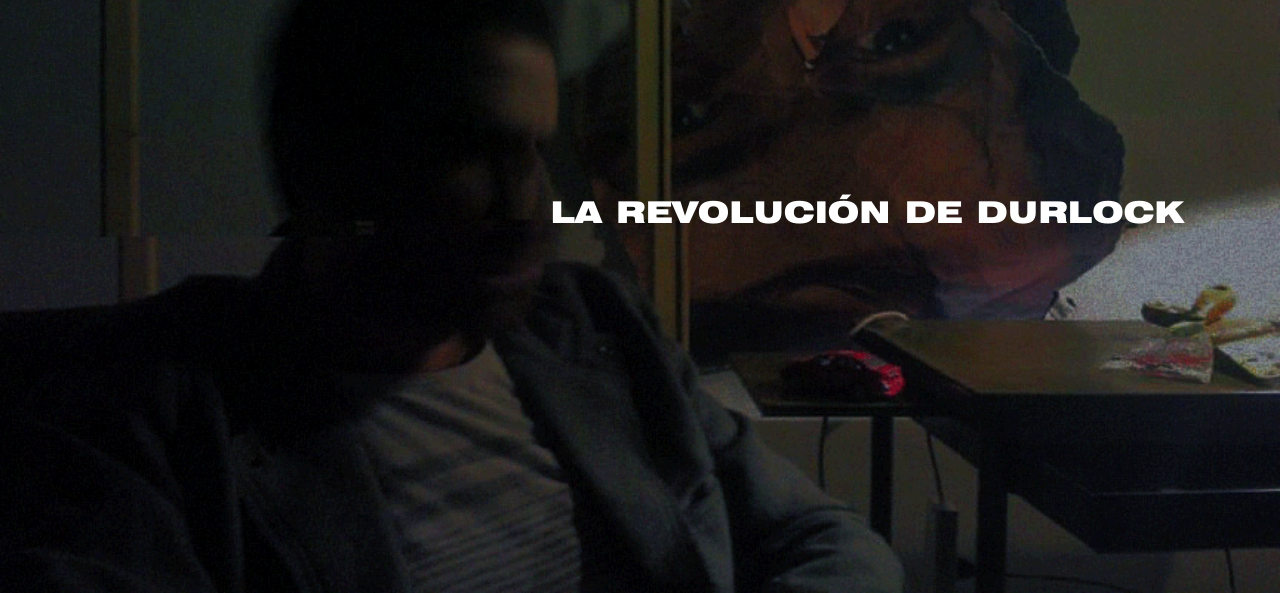
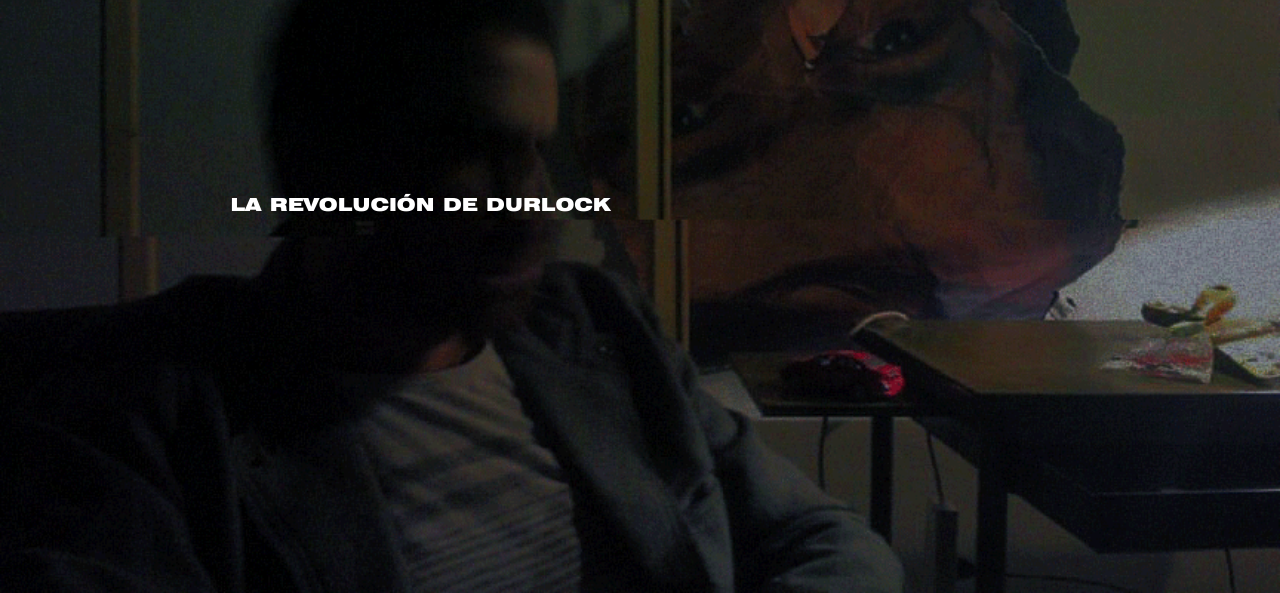
Before and after one commit to diegoduncan21/matta, a Django app: page /home/ in a window 1280 px wide. Shown: the part 207-800 px from the top of the page. Run offline with Django 3.2, Linux system fonts and the light colour scheme; parts of the project's set-up code (start-up, migrations or seed data) failed here and were passed over; some libraries are stand-ins or nearby versions.

Commit message:
fix del home

```diff
--- a/matta/static/css/project.css
+++ b/matta/static/css/project.css
@@ -158,7 +158,7 @@
   font-family: swissblack;
 }
 .example-one {
-  font-size: 30px;
+  font-size: 18px;
   color: white;
   position: relative;
 }
@@ -296,11 +296,11 @@
 
 
 .wrap {
-  width: 700px;
+  width: 400px;
   height: 300px;
   margin: 0 auto;
   text-align: left;
   position: absolute;
   top:50%;
-  left:43%;
+  left:18%;
 }
```
